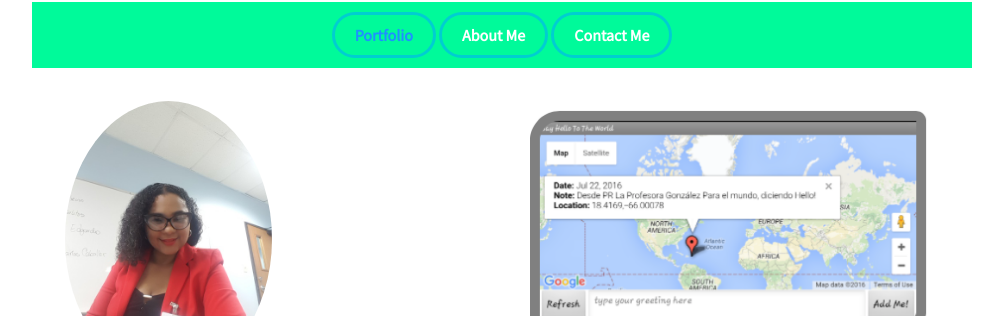
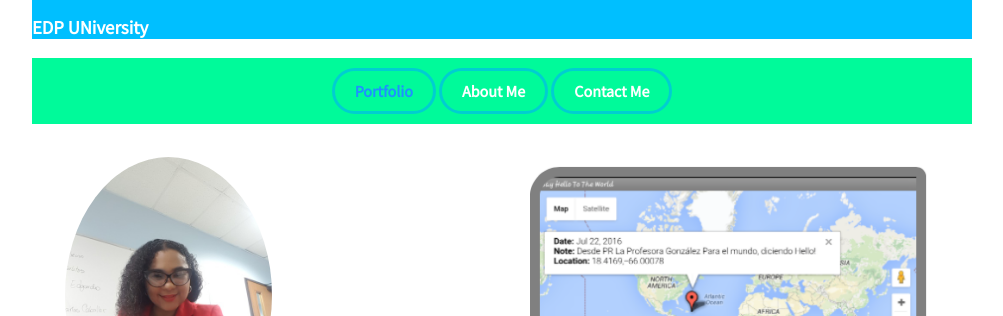
Before and after one commit to Brookcheese/ITP2350, a plain HTML site: page index.html in a window 1280 px wide. Shown: the part 80-396 px from the top of the page, without its empty margins (138-1141 px from the left). Drawn offline with Linux system fonts and the light colour scheme.

Commit message:
Update index.html

```diff
--- a/index.html
+++ b/index.html
@@ -2,7 +2,7 @@
 <html>
 
 	<head>
-		<title>Mayné González | Professor</title>
+		<title>Mayné González | Profesoa</title>
 		<meta charset ="utf-8">
 		<link href= "css/main.css" rel="stylesheet"/>
 		<link href="https://fonts.googleapis.com/css?family=Source+Sans+Pro" rel="stylesheet">
@@ -15,6 +15,7 @@
 			<header>
 				<h1>Mayné González Osorio </h1>
 				<h2>Profesora</h2>
+				<h3> EDP UNiversity </h3>
 				</header>
 
 			<nav>
```
